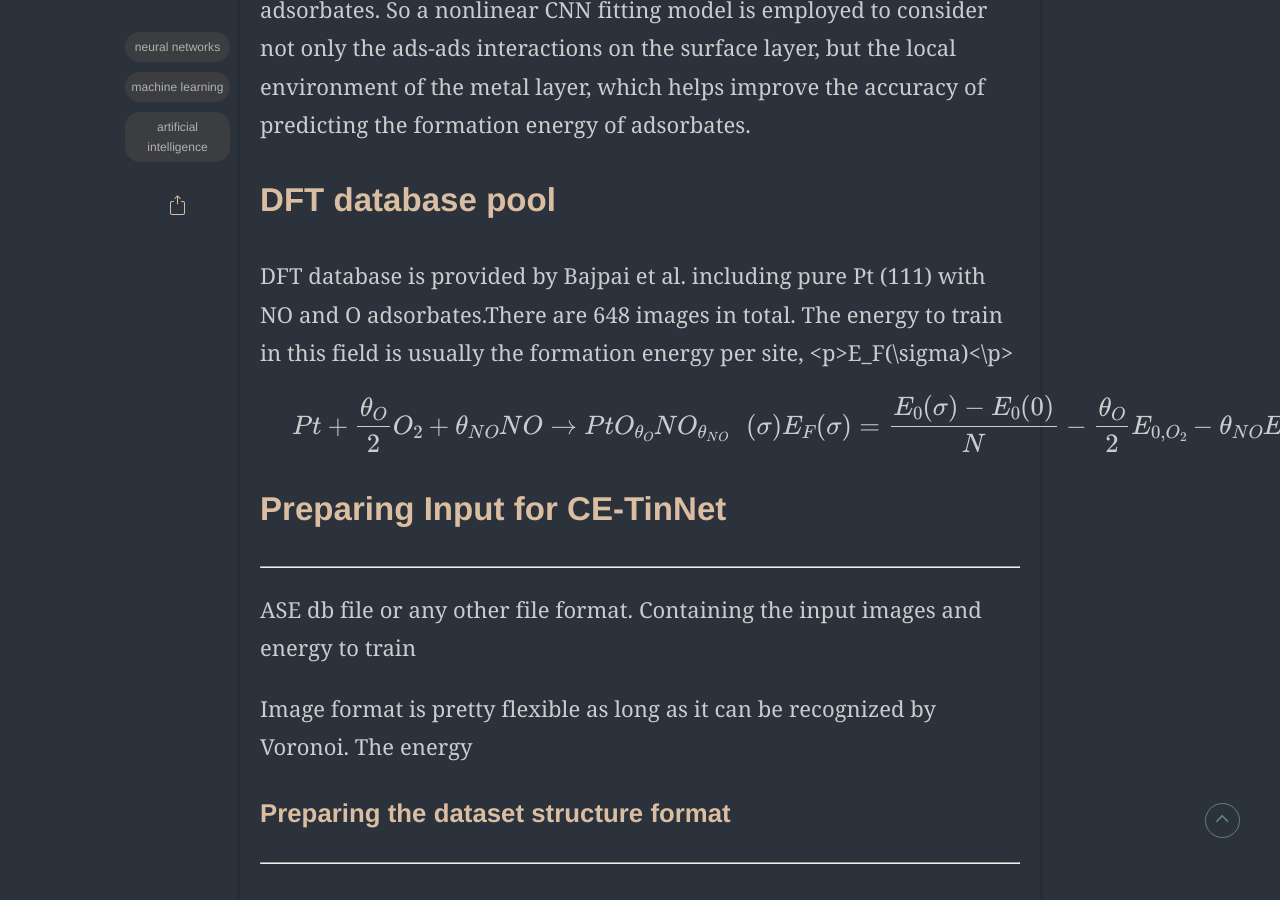
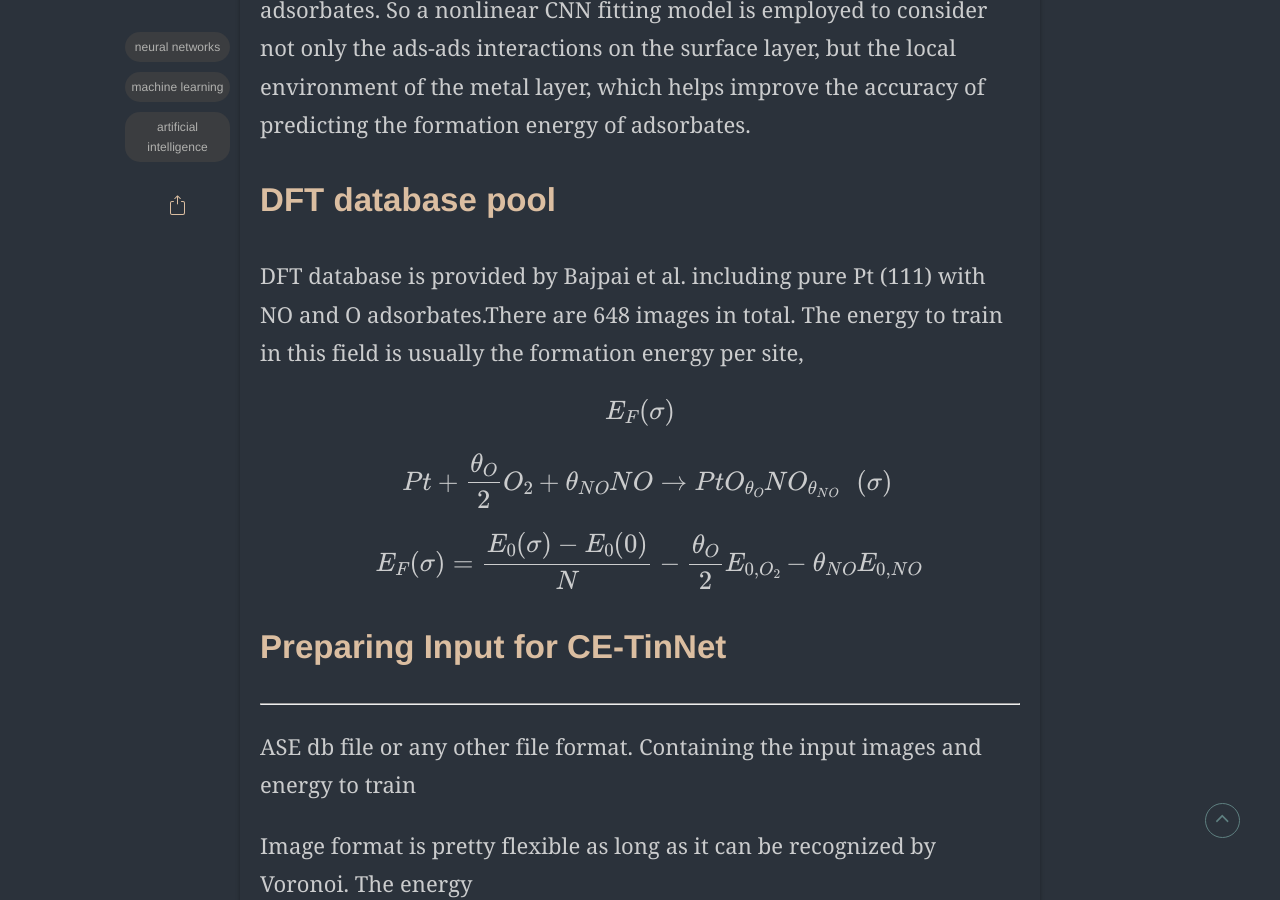
Before and after one commit to mutianyou2013/mutianyou2013.github.io, a Jekyll site: the page built from _posts/2021-09-01-CE-TinNet.md, in a window 1280 px wide and 900 px high, scrolled down 2047 px. Built offline with Jekyll 4.4.1, drawn with Linux system fonts in a browser that asks for light colours; some web fonts are replaced; formulas are drawn with MathJax 3; comment, search, counter and statistics services are not loaded.

Commit message:
Update 2021-09-01-CE-TinNet.md

```diff
--- a/_posts/2021-09-01-CE-TinNet.md
+++ b/_posts/2021-09-01-CE-TinNet.md
@@ -52,13 +52,19 @@ DFT database pool
 -----------------
 
 
-DFT database is provided by Bajpai et al. including pure Pt (111) with NO and O adsorbates.There are 648 images in total. The energy to train in this field is usually the formation energy per site, <p>E_F(\sigma)<\p>
+DFT database is provided by Bajpai et al. including pure Pt (111) with NO and O adsorbates.There are 648 images in total. The energy to train in this field is usually the formation energy per site, \begin{equation}E_F(\sigma)\end{equation}
 
 <p style="text-align:center">\(<br>
 \begin{align}
 \begin{split}
 Pt + \frac{\theta_O}{2}O_2 + \theta_{NO}NO \rightarrow PtO_{\theta_O}NO_{\theta_{NO}}  \> \> \> (\sigma)
+\end{split}
+\end{align}
+\)</p>
 
+<p style="text-align:center">\(<br>
+\begin{align}
+\begin{split}
 E_F(\sigma) = \frac{E_0(\sigma)-E_0(0)}{N} - \frac{\theta_O}{2}E_{0,O_2} - \theta_{NO}E_{0,NO}
 \end{split}
 \end{align}
```
